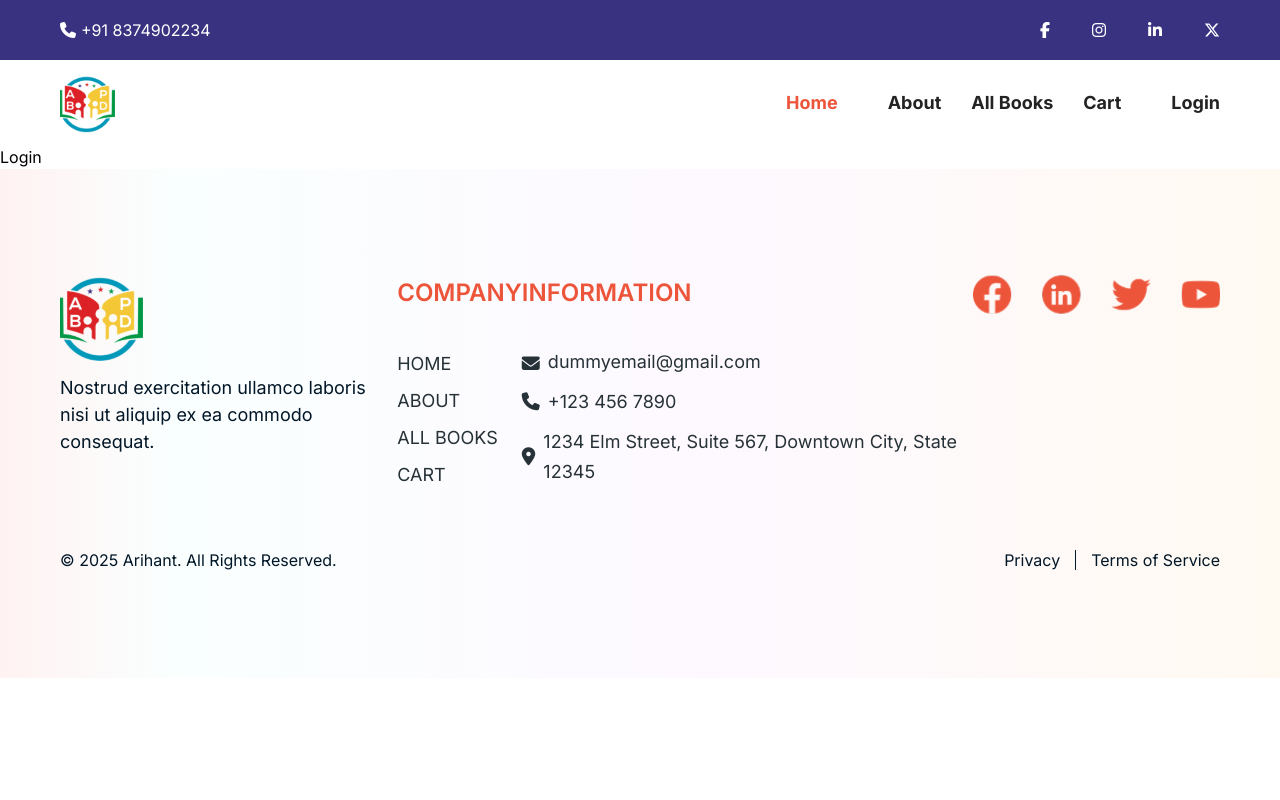
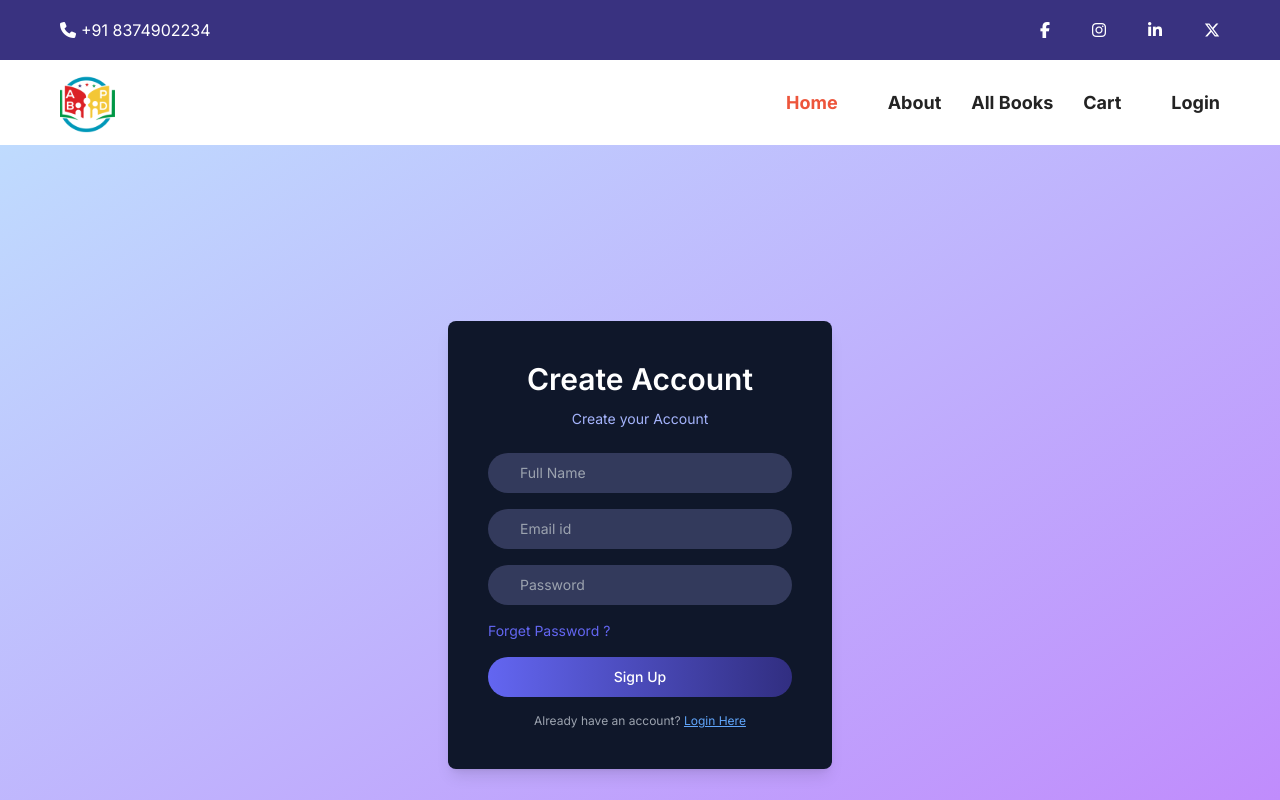
Before and after one commit to Arpana-singhh/Book-Store, a React (Vite) app in the folder frontend/: page /login in a window 1280 px wide. Shown: the top 800 px of the page. Built offline with nearby package versions, Linux system fonts and the light colour scheme; a web font is replaced by a local one.

Commit message:
authetication done

```diff
--- /dev/null
+++ b/frontend/src/pages/EmailVerify.jsx
@@ -0,0 +1,11 @@
+import React from 'react'
+
+const EmailVerify = () => {
+  return (
+    <div>
+     <h4> Email Verify Page</h4>
+    </div>
+  )
+}
+
+export default EmailVerify
--- a/frontend/src/pages/Login.jsx
+++ b/frontend/src/pages/Login.jsx
@@ -1,9 +1,159 @@
-import React from 'react'
+import React, { useContext, useState } from "react";
+import { assets } from "../assets/assets";
+import { useNavigate } from "react-router-dom";
+import { toast } from "react-toastify";
+// import { AppContent } from "../context/AppContext";
+import axios from "axios";
 
 const Login = () => {
+  const [state, setState] = useState("Sign Up");
+  const [name, setName] = useState("");
+  const [email, setEmail] = useState("");
+  const [password, setPassword] = useState("");
+
+  const navigate = useNavigate();
+
+  // const { backendUrl, setIsLoggedin, getUserData } = useContext(AppContent);
+
+  // const onSubmiHandler = async(e) => {
+  //   try {
+  //     e.preventDefault();
+
+  //     axios.defaults.withCredentials = true;
+  //     if (state === "Sign Up") {
+  //       const { data } = await axios.post(backendUrl + "api/auth/register", {
+  //         name,
+  //         email,
+  //         password,
+  //       });
+  //       if (data.success) {
+  //         setIsLoggedin(true);
+  //         getUserData()
+  //         navigate("/");
+  //       } else {
+  //         toast.error(data.message);
+  //       }
+  //     } else {
+  //       const { data } = await axios.post(backendUrl + "api/auth/login", {
+  //         email,
+  //         password,
+  //       });
+  //       if (data.success) {
+
+  //         setIsLoggedin(true);
+  //         getUserData()
+  //         navigate("/");
+  //       } else {
+  //         toast.error(data.message);
+  //       }
+  //     }
+  //   } catch (error) {
+  //       console.log(error); // <-- log full error
+  //       const errorMessage = error.response?.data?.message || error.message || "Something went wrong";
+  //       toast.error(errorMessage);
+  //   }
+  // };
+
+
+
   return (
-    <div>Login</div>
-  )
-}
+    <div
+      className="flex items-center justify-center min-h-screen px-6 sm:px-0
+    bg-gradient-to-br from-blue-200 to-purple-400"
+    >
 
-export default Login
+      <div className="bg-slate-900 p-10 rounded-lg shadow-lg w-full sm:w-96 text-indigo-300 text-sm">
+        <h2 className="text-3xl font-semibold text-white text-center mb-3">
+          {state === "Sign Up" ? "Create Account" : "Login"}
+        </h2>
+        <p className="text-center text-sm mb-6">
+          {state === "Sign Up"
+            ? "Create your Account"
+            : "Login to your account!"}
+        </p>
+        <form>
+          {state === "Sign Up" && (
+            <div
+              className="mb-4 flex items-center gap-3 w-full px-5 py-2.5
+                   rounded-full bg-[#333a5c]"
+            >
+              <img src={assets.person_icon} alt="" />
+              <input
+                type="text"
+                onChange={(e) => setName(e.target.value)}
+                value={name}
+                className="bg-transparent outline-none"
+                placeholder="Full Name"
+                required
+              />
+            </div>
+          )}
+
+          <div
+            className="mb-4 flex items-center gap-3 w-full px-5 py-2.5
+            rounded-full bg-[#333a5c]"
+          >
+            <img src={assets.mail_icon} alt="" />
+            <input
+              type="email"
+              onChange={(e) => setEmail(e.target.value)}
+              value={email}
+              className="bg-transparent outline-none"
+              placeholder="Email id"
+              required
+            />
+          </div>
+
+          <div
+            className="mb-4 flex items-center gap-3 w-full px-5 py-2.5
+            rounded-full bg-[#333a5c]"
+          >
+            <img src={assets.lock_icon} alt="" />
+            <input
+              type="password"
+              onChange={(e) => setPassword(e.target.value)}
+              value={password}
+              className="bg-transparent outline-none"
+              placeholder="Password"
+              required
+            />
+          </div>
+
+          <p
+            onClick={() => navigate("/reset-password")}
+            className="mb-4 text-indigo-500 cursor-pointer"
+          >
+            Forget Password ?
+          </p>
+
+          <button className="w-full py-2.5 rounded-full bg-gradient-to-r from-indigo-500 to-indigo-900 text-white font-medium">
+            {state}
+          </button>
+        </form>
+        {state === "Sign Up" ? (
+          <p className="text-gray-400 text-center text-xs mt-4">
+            Already have an account?{" "}
+            <span
+              onClick={() => setState("Login")}
+              className="underline cursor-pointer text-blue-400"
+            >
+              Login Here
+            </span>
+          </p>
+        ) : (
+          <p className="text-gray-400 text-center text-xs mt-4">
+            Don't have an account?{" "}
+            <span
+              onClick={() => setState("Sign Up")}
+              className="underline cursor-pointer text-blue-400"
+            >
+              Sign up
+            </span>
+          </p>
+        )}
+      </div>
+    </div>
+  );
+};
+
+export default Login;
--- /dev/null
+++ b/frontend/src/pages/ResetPassword.jsx
@@ -0,0 +1,11 @@
+import React from 'react'
+
+const ResetPassword = () => {
+  return (
+    <div>
+       <h4>Reset Password</h4>
+    </div>
+  )
+}
+
+export default ResetPassword
--- a/frontend/src/routes/AppRoutes.jsx
+++ b/frontend/src/routes/AppRoutes.jsx
@@ -6,6 +6,8 @@ import AllBooks from '../pages/AllBooks'
 import Login from '../pages/Login'
 import MainLayout from '../layouts/MainLayout'
 import Cart from '../pages/Cart'
+import EmailVerify from '../pages/EmailVerify'
+import ResetPassword from '../pages/ResetPassword'
 
 const AppRoutes = () => {
   return (
@@ -16,6 +18,8 @@ const AppRoutes = () => {
         <Route path="/books" element={<AllBooks />} />
         <Route path="/cart" element={<Cart/>} />
         <Route path="/login" element={<Login />} />
+        <Route path="reset-password" element={<ResetPassword/>} />
+        <Route path="/email-verify" element={<EmailVerify />} />
       </Route>
   </Routes>
   )
```
